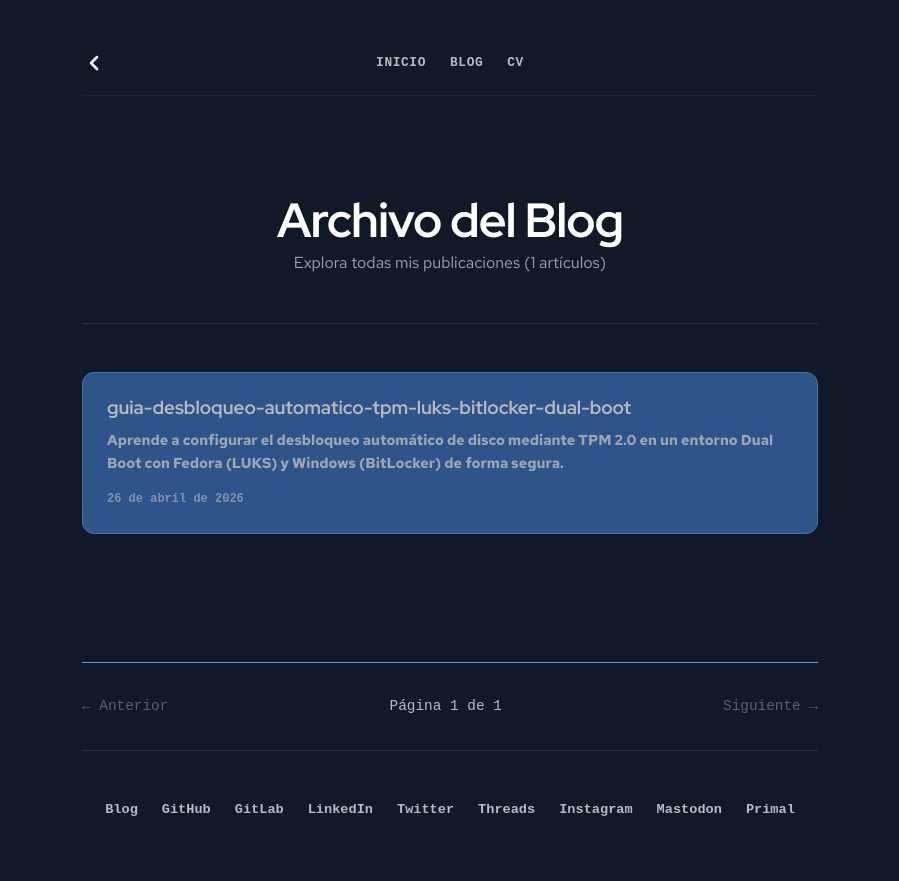
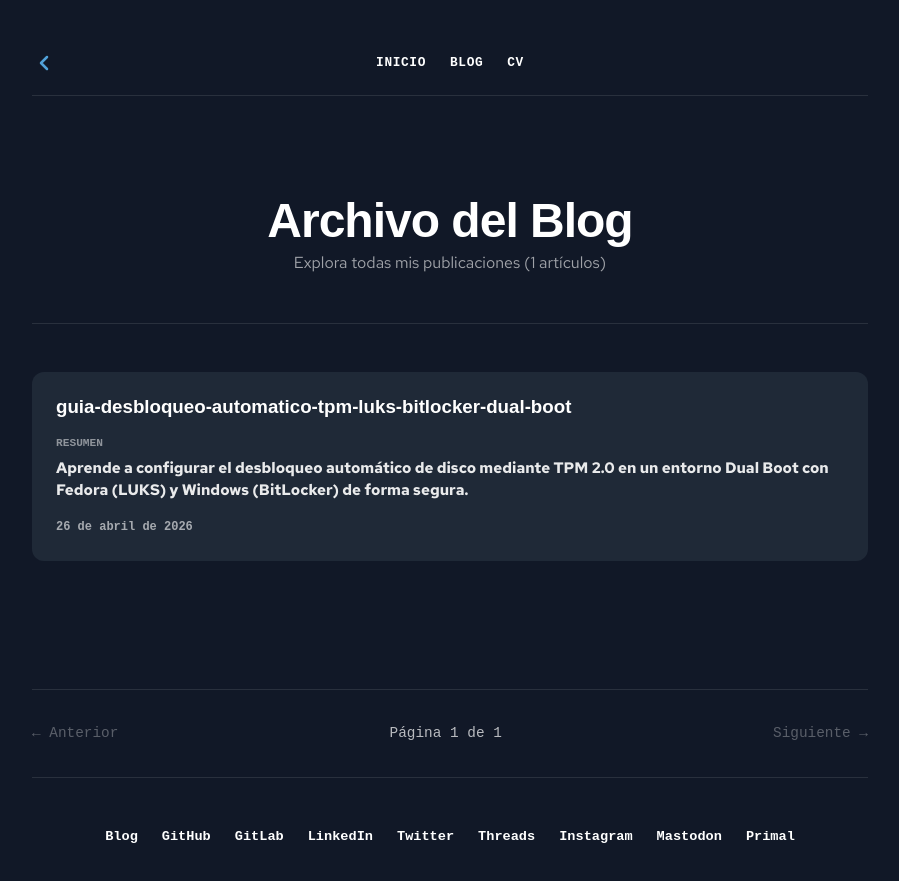
Before and after one commit to ch00d4/ch00d4.com, an Astro site: page /blog in a window 1280 px wide. Shown: the whole page, without its empty margins (190-1089 px from the left). Before the commit the page ends 854 px from the top, so only its background shows below. Built offline with nearby package versions, Linux system fonts and the light colour scheme; Astro itself is replaced by a stand-in of ours; some packages are replaced by stand-ins of ours; a web font is replaced by a local one.

Commit message:
fix styles, colors and layout

```diff
--- a/src/components/Navigation.astro
+++ b/src/components/Navigation.astro
@@ -24,13 +24,3 @@ const { showBack = false } = Astro.props;
     {/* Espacio reservado para mantener el equilibrio del centrado */}
   </div>
 </nav>
-
-<style>
-  .back-btn {
-    display: flex;
-    align-items: center;
-    justify-content: center;
-    padding: 0.5rem;
-    margin-left: -0.5rem;
-  }
-</style>
--- a/src/pages/blog/[...page].astro
+++ b/src/pages/blog/[...page].astro
@@ -1,5 +1,6 @@
 ---
 import '../../styles/global.css';
+import '../../styles/archive.css';
 import { getCollection } from 'astro:content';
 import type { Page } from 'astro';
 import fs from 'node:fs';
@@ -46,23 +47,26 @@ const getDisplayTitle = (post: any) => {
 			<Navigation showBack={true} />
 
 			<header>
-				<div style="margin-top: 2rem;">
+				<div class="post-header-content">
 					<h1>Archivo del Blog</h1>
-					<p style="opacity: 0.6;">Explora todas mis publicaciones ({page.total} artículos)</p>
+					<p class="post-archive-info">Explora todas mis publicaciones ({page.total} artículos)</p>
 				</div>
 			</header>
 
 			<main>
-				<ul style="list-style: none; padding: 0; display: flex; flex-direction: column; gap: 1.5rem;">
+				<ul class="post-list">
 					{page.data.map((post: any) => (
 						<li>
 							<article>
-								<a href={`/blog/${post.data.slug || post.id}`} style="display: block; border: 1px solid var(--border-color); padding: 1.5rem; border-radius: 12px; background: var(--card-bg);">
-									<h3 style="margin-bottom: 0.5rem;">{getDisplayTitle(post)}</h3>
-									<p style="font-size: 0.9rem; opacity: 0.8; margin-bottom: 0.5rem;">{post.data.description || "Sin descripción disponible."}</p>
+								<a href={`/blog/${post.data.slug || post.id}`} class="post-card">
+									<h3>{getDisplayTitle(post)}</h3>
+									<div class="post-summary-container">
+										<span class="post-summary-label">Resumen</span>
+										<p class="post-summary-text">{post.data.description || "Sin descripción disponible."}</p>
+									</div>
 
 									<div class="post-meta">
-										<span style="font-family: var(--font-mono); font-size: 0.75rem; opacity: 0.6;">
+										<span class="post-date-mono">
 											{post.data.pubDate.toLocaleDateString('es-es', { year: 'numeric', month: 'long', day: 'numeric' })}
 										</span>
 									</div>
@@ -83,26 +87,3 @@ const getDisplayTitle = (post: any) => {
 		</div>
 	</body>
 </html>
-
-<style>
-	.post-meta {
-		display: flex;
-		justify-content: space-between;
-		align-items: center;
-		margin-top: 1rem;
-	}
-
-	.pagination {
-		display: flex;
-		justify-content: space-between;
-		align-items: center;
-		margin-top: 3rem;
-		padding-top: 2rem;
-		border-top: 1px solid var(--border-color);
-		font-family: var(--font-mono);
-		font-size: 0.9rem;
-	}
-
-	.page-info { opacity: 0.7; }
-	.disabled { opacity: 0.3; cursor: not-allowed; }
-</style>
--- /dev/null
+++ b/src/styles/archive.css
@@ -0,0 +1,87 @@
+/* Estilos para el archivo/listado del blog */
+.post-header-content {
+    margin-top: 2rem;
+}
+
+.post-archive-info {
+    opacity: 0.6;
+}
+
+.post-list {
+    list-style: none;
+    padding: 0;
+    display: flex;
+    flex-direction: column;
+    gap: 1.5rem;
+}
+
+.post-card {
+    display: block;
+    padding: 1.5rem;
+    background: var(--card-bg);
+    border-radius: .75rem;
+    border: none;
+}
+
+.post-card h3 {
+    margin-bottom: 1rem;
+}
+
+.post-summary-container {
+    margin-bottom: 1rem;
+}
+
+.post-summary-label {
+    font-family: var(--font-mono);
+    font-size: 0.7rem;
+    font-weight: 700;
+    opacity: 0.5;
+    display: block;
+    margin-bottom: 0.25rem;
+    text-transform: uppercase;
+}
+
+.post-summary-text {
+    font-size: 0.95rem;
+    opacity: 0.9;
+    line-height: 1.5;
+}
+
+.post-meta {
+    display: flex;
+    justify-content: space-between;
+    align-items: center;
+    margin-top: 1rem;
+}
+
+.post-date-mono {
+    font-family: var(--font-mono);
+    font-size: 0.75rem;
+    opacity: 0.6;
+}
+
+.view-all-link {
+    font-family: var(--font-mono);
+    font-size: 0.9rem;
+    font-weight: 700;
+}
+
+.pagination {
+    display: flex;
+    justify-content: space-between;
+    align-items: center;
+    margin-top: 3rem;
+    padding-top: 2rem;
+    border-top: 1px solid var(--border-color);
+    font-family: var(--font-mono);
+    font-size: 0.9rem;
+}
+
+.page-info {
+    opacity: 0.7;
+}
+
+.disabled {
+    opacity: 0.3;
+    cursor: not-allowed;
+}
--- /dev/null
+++ b/src/styles/blog.css
@@ -0,0 +1,113 @@
+.prose {
+    max-width: 100%;
+}
+
+.prose h1 {
+    display: none;
+}
+
+.prose h2 {
+    margin-top: 2.5rem;
+    margin-bottom: 1.25rem;
+    color: var(--title-color);
+}
+
+.prose h3 {
+    margin-top: 1.5rem;
+    margin-bottom: 1rem;
+    color: var(--title-color);
+}
+
+.prose h4 {
+    margin-top: 1.5rem;
+    margin-bottom: 1rem;
+    color: var(--title-color);
+}
+
+.prose p {
+    margin-bottom: 1.5rem;
+    text-align: justify;
+}
+
+.prose a {
+    text-decoration: underline;
+    text-underline-offset: 4px;
+}
+
+.prose ul, .prose ol {
+    margin-bottom: 1.5rem;
+    padding-left: 1.5rem;
+}
+
+.prose li {
+    margin-bottom: 0.5rem;
+}
+
+.prose pre {
+    background: var(--deep-night);
+    padding: 1.5rem;
+    overflow-x: auto;
+    border: 1px solid var(--border-color);
+    margin: 2rem 0;
+}
+
+.prose code {
+    font-family: var(--font-mono);
+    font-size: 0.9rem;
+    background: var(--subtle);
+    padding: 0.2rem 0.4rem;
+}
+
+.prose pre code {
+    background: transparent;
+    padding: 0;
+    color: var(--snow);
+}
+
+.prose blockquote {
+    border-left: 4px solid var(--accent-color);
+    padding: 0.5rem 0 0.5rem 1.5rem;
+    margin: 2rem 0;
+    font-style: italic;
+    background: var(--subtle);
+}
+
+.prose table {
+    display: block;
+    width: 100%;
+    overflow-x: auto;
+    -webkit-overflow-scrolling: touch;
+    border-collapse: collapse;
+    margin: 2rem 0;
+    border: 1px solid var(--border-color);
+}
+
+.prose th, .prose td {
+    border: 1px solid var(--border-color);
+    padding: 0.75rem;
+    text-align: left;
+    min-width: 120px;
+}
+
+.prose th {
+    background: var(--subtle);
+    font-family: var(--font-display);
+}
+
+.prose img {
+    max-width: 100%;
+    height: auto;
+    margin: 2rem 0;
+}
+
+.post-header-content {
+    margin-top: 2rem;
+}
+
+.post-date {
+    font-size: 0.9rem;
+}
+
+.hero-image {
+    margin-bottom: 2rem;
+}
--- a/src/styles/global.css
+++ b/src/styles/global.css
@@ -11,29 +11,27 @@ html, body {
   color: var(--text);
   font-family: var(--font-text);
   line-height: 1.6;
-  overflow-x: hidden; /* Previene scroll horizontal */
+  overflow-x: hidden;
   width: 100%;
 }
 
-/* Layout: Una sola columna centrada */
 .layout {
   display: flex;
   flex-direction: column;
   min-height: 100vh;
-  max-width: 800px;
+  max-width: 900px;
   margin: 0 auto;
   gap: 2rem;
   padding: 2rem;
-  width: 100%; /* Asegura que no exceda el viewport */
+  width: 100%;
 }
 
-/* Navegación Principal */
 .main-nav {
   display: grid;
   grid-template-columns: 1fr auto 1fr;
   align-items: center;
-  height: 4rem; /* Altura fija constante */
-  border-bottom: 1px solid rgba(255, 255, 255, 0.05);
+  height: 4rem;
+  border-bottom: 1px solid var(--border-color);
   font-family: var(--font-mono);
   font-size: 0.8rem;
   letter-spacing: 0.05em;
@@ -61,12 +59,17 @@ html, body {
 .nav-links a {
   color: var(--text);
   text-transform: uppercase;
+  opacity: 1;
 }
 
 .back-btn {
-  color: var(--accent-color) !important;
+  color: var(--accent-color);
   font-weight: 700;
-  opacity: 1 !important;
+  display: flex;
+  align-items: center;
+  justify-content: center;
+  padding: 0.5rem;
+  margin-left: -0.5rem;
 }
 
 header {
@@ -76,7 +79,7 @@ header {
   text-align: center;
   gap: 1.5rem;
   padding: 2rem 0 3rem;
-  border-bottom: 1px solid rgba(255, 255, 255, 0.1);
+  border-bottom: 1px solid var(--border-color);
 }
 
 main {
@@ -86,7 +89,7 @@ main {
 }
 
 footer {
-  border-top: 1px solid rgba(255, 255, 255, 0.1);
+  border-top: 1px solid var(--border-color);
   padding-top: 3rem;
   display: flex;
   flex-direction: column;
@@ -95,7 +98,6 @@ footer {
   width: 100%;
 }
 
-/* Social Styling */
 .social {
   display: flex;
   gap: 1.5rem;
@@ -105,7 +107,6 @@ footer {
   font-size: 0.85rem;
 }
 
-/* Estilos de Elementos HTML Directos */
 h1, h2, h3 {
   margin: 0;
   font-family: var(--font-display);
@@ -123,28 +124,24 @@ p {
   line-height: 1.6;
 }
 
-/* Efecto de Hover Unificado */
 a {
   color: var(--text);
   font-weight: var(--accent-weight);
   text-decoration: none;
-  opacity: 0.7;
   border-bottom: 1px solid transparent;
-  transition: opacity 0.2s, border-color 0.2s;
 }
 
 a:hover {
-  opacity: 1;
   border-color: var(--accent-color);
 }
 
 img.avatar {
   width: 140px;
   height: 140px;
-  border-radius: 50%;
   object-fit: cover;
   background: var(--card-bg);
-  border: 3px solid var(--border-color);
+  border: none;
+  border-radius: .75rem;
 }
 
 .stats {
@@ -156,20 +153,19 @@ img.avatar {
 .stat-card {
   padding: 1.5rem;
   background: var(--card-bg);
-  border-radius: 16px;
-  border: 1px solid var(--border-color);
+  border: none;
   text-align: center;
+  border-radius: .75rem;
 }
 
 .stat-card b {
   display: block;
-  font-size: 2.25rem;
+  font-size: 3rem;
   color: var(--accent-color);
   font-weight: var(--accent-weight);
   font-family: var(--font-display);
 }
 
-/* Responsividad */
 @media (max-width: 768px) {
   .layout {
     gap: 3rem;
--- a/src/styles/theme.css
+++ b/src/styles/theme.css
@@ -1,37 +1,40 @@
-/* Tipografías */
-@import url('https://fonts.googleapis.com/css2?family=Red+Hat+Display:wght@700&family=Red+Hat+Mono&family=Red+Hat+Text:wght@400;500;700&display=swap');
+@import url('https://fonts.googleapis.com/css2?family=Red+Hat+Mono:wght@400;500;700&family=Red+Hat+Text:wght@400;500;700&display=swap');
 
 :root {
-  /* 1. Colores Principales (Identidad) */
-  --ch00d4-blue: #3C6EB4;
-  --ch00d4-dark-blue: #111827;
-  --ch00d4-light-blue: #51A2DA;
+  --color-background: #111827;
+  --color-surface: #1f2937;
 
-  /* 2. Colores de Acento (Las 4 Fundaciones) */
-  --color-friends: #DB3279;
-  --color-features: #E59728;
-  --color-first: #79DB32;
-  --color-freedom: #A07CBC;
+  --red: #ef4444;
+  --orange: #f97316;
+  --yellow: #facc15;
+  --green: #22c55e;
+  --cyan: #06b6d4;
+  --blue: #51a2da;
+  --indigo: #6366f1;
+  --purple: #a855f7;
+  --pink: #ec4899;
 
-  /* 3. Escala de Neutros */
+  --color-friends: var(--pink);
+  --color-features: var(--orange);
+  --color-first: var(--green);
+  --color-freedom: var(--purple);
+
   --deep-night: #1D1D1D;
   --steel-grey: #8C8C8C;
   --cloud: #DEDEDE;
   --snow: #FFFFFF;
 
-  /* Fuentes */
   --font-display: 'Red Hat Display', sans-serif;
+  --font-mono: 'Red Hat Mono', monospace;
   --font-text: 'Red Hat Text', sans-serif;
-  --font-mono: 'Red Hat Mono', monospace;
 
-  /* Mapeo Semántico Permanente: MODO OSCURO */
-  --bg: var(--ch00d4-dark-blue);
+  --bg: var(--color-background);
   --text: var(--snow);
   --text-muted: var(--cloud);
   --title-color: var(--snow);
-  --accent-color: var(--snow);
+  --accent-color: var(--blue);
   --accent-weight: 700;
-  --card-bg: var(--ch00d4-blue);
-  --border-color: var(--ch00d4-light-blue);
-  --subtle: rgba(255, 255, 255, 0.1);
+  --card-bg: var(--color-surface);
+  --border-color: rgba(255, 255, 255, 0.1);
+  --subtle: rgba(255, 255, 255, 0.05);
 }
```
Also changed, not shown: src/content/blog/tpm-luks-bitlocker.md (+2 -5 lines), src/layouts/BlogPost.astro (+4 -89 lines), src/pages/index.astro (+10 -6 lines).
